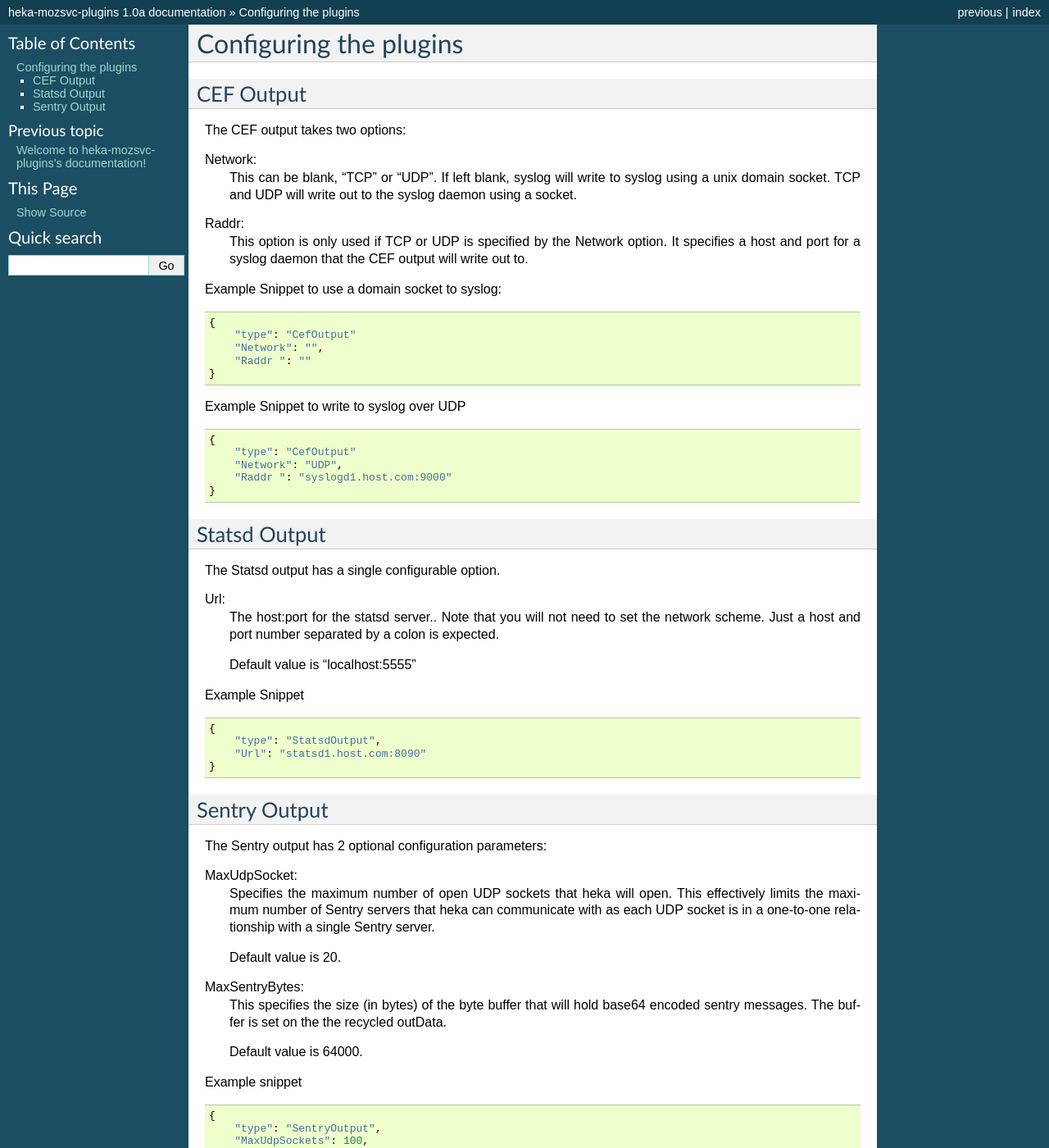
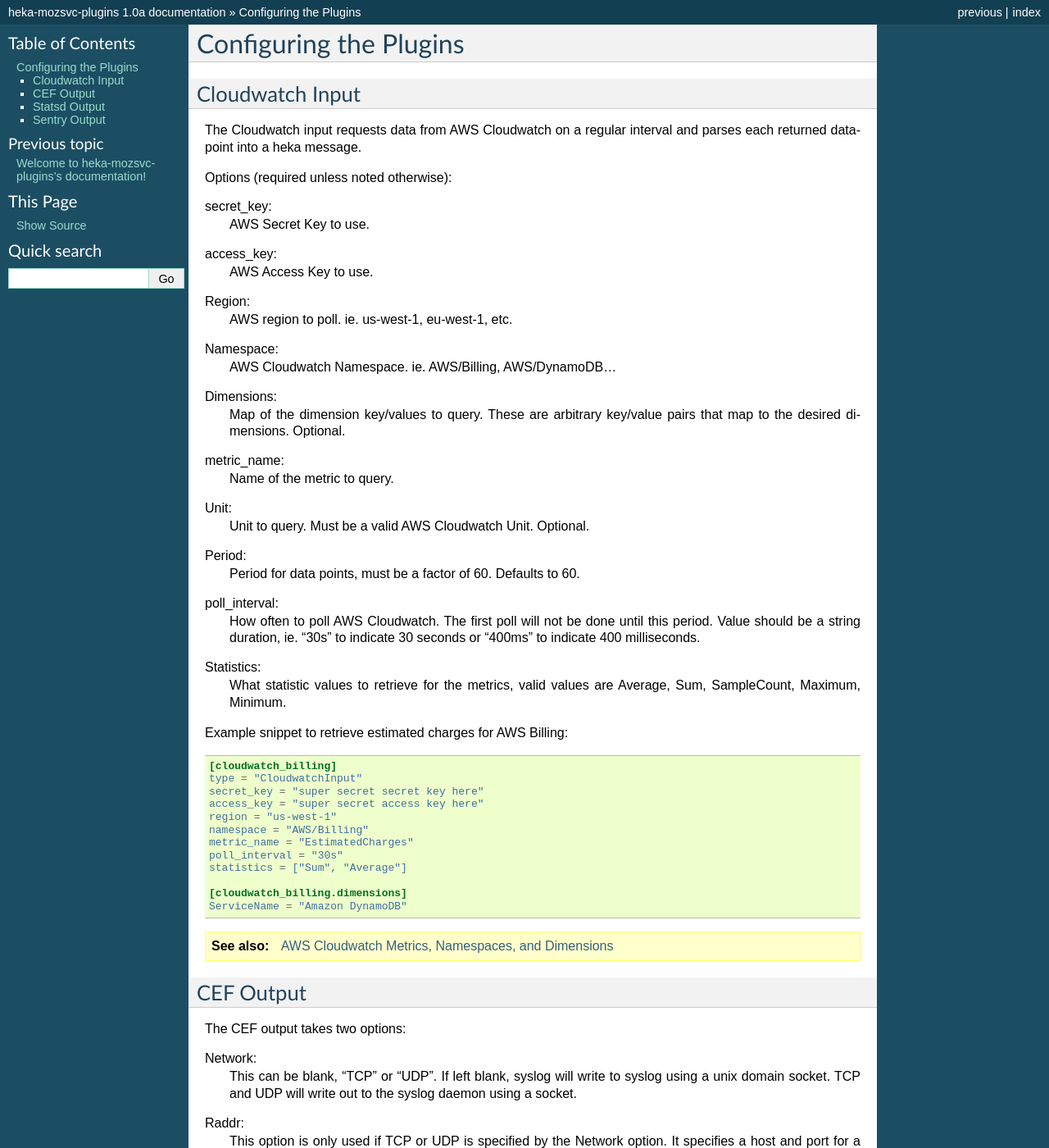
Before and after one commit to mozilla-services/heka-mozsvc-plugins, a Sphinx documentation site: the page built from docs/config.rst, in a window 1280 px wide and 1400 px high. Shown: the whole window at 82% size. Built offline with Sphinx 7.4.7, drawn with Linux system fonts in a browser that asks for light colours; some of the changed text lies outside the part shown.

Commit message:
Add cloud watch input docs and update existing docs for TOML format.

```diff
--- a/docs/config.rst
+++ b/docs/config.rst
@@ -1,5 +1,67 @@
-Configuring the plugins
+Configuring the Plugins
 =======================
+
+Cloudwatch Input
+----------------
+
+The Cloudwatch input requests data from AWS Cloudwatch on a regular
+interval and parses each returned datapoint into a heka message.
+
+Options (required unless noted otherwise):
+
+secret_key:
+    AWS Secret Key to use.
+
+access_key:
+    AWS Access Key to use.
+
+Region:
+    AWS region to poll. ie. us-west-1, eu-west-1, etc.
+
+Namespace:
+    AWS Cloudwatch Namespace. ie. AWS/Billing, AWS/DynamoDB...
+
+Dimensions:
+    Map of the dimension key/values to query. These are arbitrary
+    key/value pairs that map to the desired dimensions. Optional.
+
+metric_name:
+    Name of the metric to query.
+
+Unit:
+    Unit to query. Must be a valid AWS Cloudwatch Unit. Optional.
+
+Period:
+    Period for data points, must be a factor of 60. Defaults to 60.
+
+poll_interval:
+    How often to poll AWS Cloudwatch. The first poll will not be done
+    until this period. Value should be a string duration, ie. "30s" to
+    indicate 30 seconds or "400ms" to indicate 400 milliseconds.
+
+Statistics:
+    What statistic values to retrieve for the metrics, valid values are
+    Average, Sum, SampleCount, Maximum, Minimum.
+
+Example snippet to retrieve estimated charges for AWS Billing:
+
+.. code-block:: ini
+
+    [cloudwatch_billing]
+    type = "CloudwatchInput"
+    secret_key = "super secret secret key here"
+    access_key = "super secret access key here"
+    region = "us-west-1"
+    namespace = "AWS/Billing"
+    metric_name = "EstimatedCharges"
+    poll_interval = "30s"
+    statistics = ["Sum", "Average"]
+
+    [cloudwatch_billing.dimensions]
+    ServiceName = "Amazon DynamoDB"
+
+.. seealso:: `AWS Cloudwatch Metrics, Namespaces, and Dimensions <http://docs.aws.amazon.com/AmazonCloudWatch/latest/DeveloperGuide/CW_Support_For_AWS.html>`_
+
 
 CEF Output
 ----------
@@ -17,21 +79,22 @@ Raddr:
     option.  It specifies a host and port for a syslog daemon that the
     CEF output will write out to.
 
-Example Snippet to use a domain socket to syslog::
+Example Snippet to use a domain socket to syslog:
 
-        {
-            "type": "CefOutput"
-            "Network": "",
-            "Raddr ": ""
-        }
+.. code-block:: ini
 
-Example Snippet to write to syslog over UDP ::
+    [CefOutput]
+    Network = ""
+    Raddar = ""
 
-        {
-            "type": "CefOutput"
-            "Network": "UDP",
-            "Raddr ": "syslogd1.host.com:9000"
-        }
+Example Snippet to write to syslog over UDP :
+
+.. code-block:: ini
+
+    [CefOutput]
+    Network = "UDP"
+    Raddr = "syslogd1.host.com:9000"
+
 
 Statsd Output
 -------------
@@ -45,12 +108,12 @@ Url:
 
     Default value is "localhost:5555"
 
-Example Snippet ::
+Example Snippet :
 
-        {
-            "type": "StatsdOutput",
-            "Url": "statsd1.host.com:8090"
-        }
+.. code-block:: ini
+
+    [StatsdOutput]
+    Url = "statsd1.host.com:8090"
 
 
 Sentry Output
@@ -73,10 +136,10 @@ MaxSentryBytes:
 
     Default value is 64000.
 
-Example snippet ::
+Example snippet:
 
-        {
-            "type": "SentryOutput",
-            "MaxUdpSockets": 100,
-            "MaxSentryBytes": 100000
-        }
+.. code-block:: ini
+
+    [SentryOutput]
+    MaxUdpSockets = 100
+    MaxSentryBytes = 100000
```
